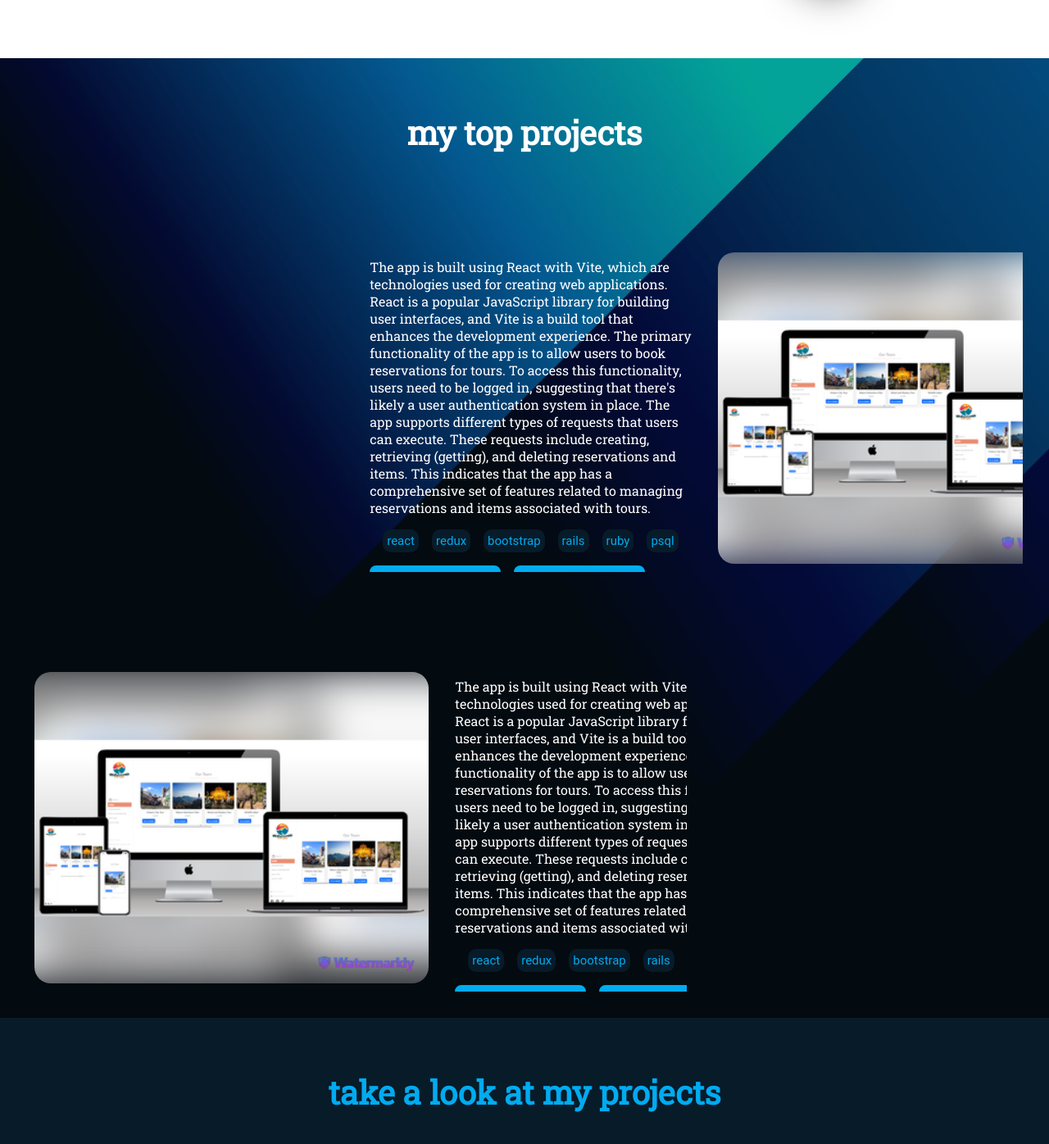
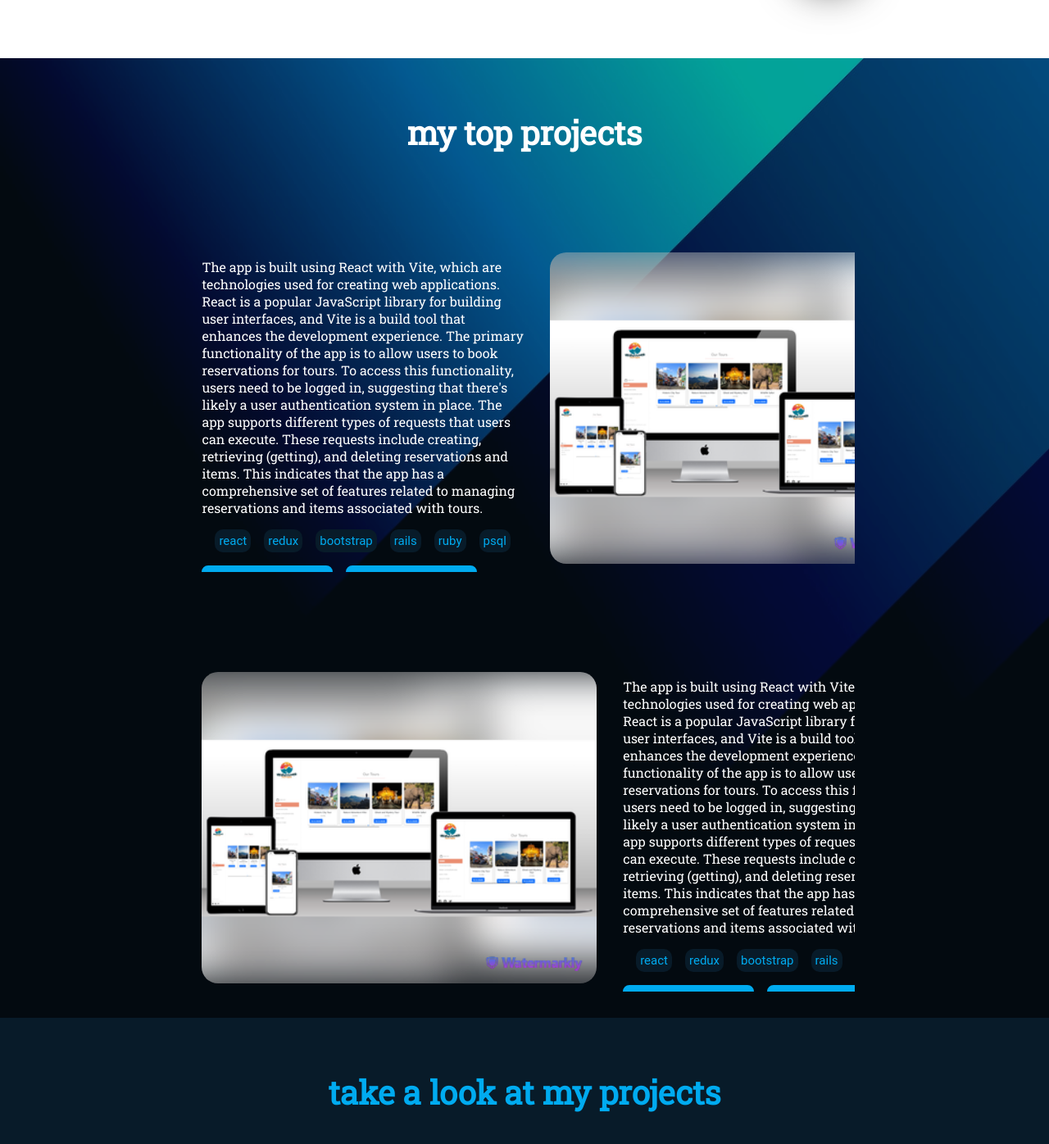
Before and after one commit to danielamoreno699/portafolio-update, a React (Vite) app: page / in a window 1280 px wide. Shown: the part 1449-2845 px from the top of the page at 82% size. Built offline with nearby package versions, Linux system fonts and the light colour scheme; some icons are missing.

Commit message:
add contact component

```diff
--- a/src/styles/profile.css
+++ b/src/styles/profile.css
@@ -84,13 +84,13 @@
 
   .card-cont:nth-child(even) {
     display: flex;
-    align-self: flex-start;
+    /* align-self: flex-start; */
   }
 
   .card-cont:nth-child(odd) {
     display: flex;
     flex-direction: row-reverse;
-    align-self: flex-end;
+    /* align-self: flex-end; */
     margin-top: 5rem;
     margin-bottom: 5rem;
 
```
